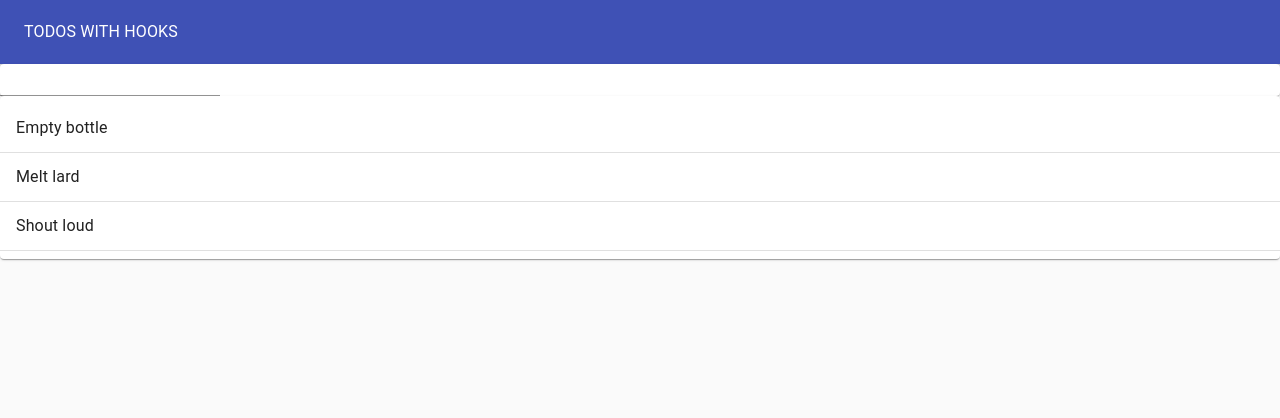
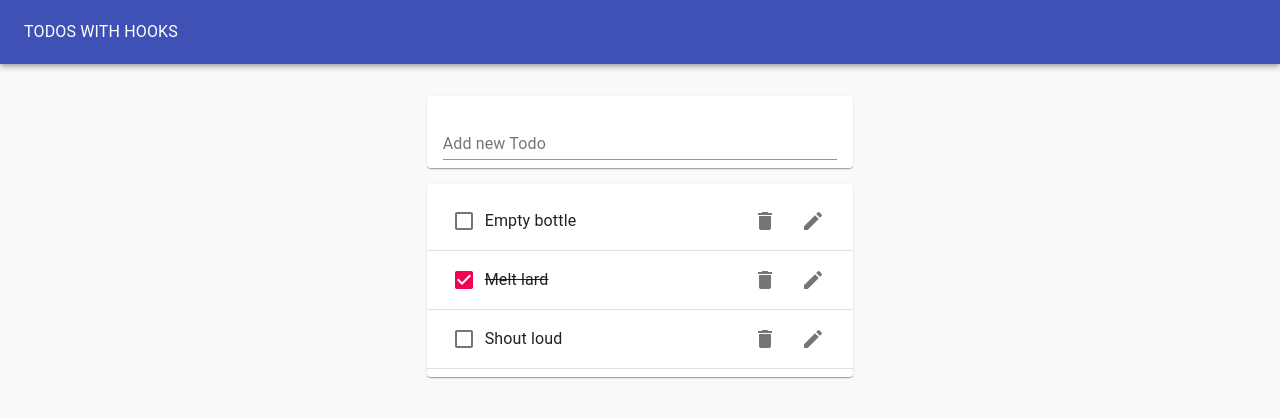
Before and after one commit to k-son/react-hooks-todo-app, a React (Create React App) app: page / in a window 1280 px wide. Shown: the top 418 px of the page. Built offline with nearby package versions, Linux system fonts and the light colour scheme.

Commit message:
Develop Todo component

```diff
--- a/package.json
+++ b/package.json
@@ -4,6 +4,7 @@
   "private": true,
   "dependencies": {
     "@material-ui/core": "^4.11.2",
+    "@material-ui/icons": "^4.11.2",
     "@testing-library/jest-dom": "^5.11.6",
     "@testing-library/react": "^11.2.2",
     "@testing-library/user-event": "^12.6.0",
--- /dev/null
+++ b/src/Todo.js
@@ -0,0 +1,31 @@
+import React from 'react';
+import ListItem from '@material-ui/core/ListItem';
+import ListItemText from '@material-ui/core/ListItemText';
+import Checkbox from '@material-ui/core/Checkbox';
+import IconButton from '@material-ui/core/IconButton';
+import DeleteIcon from '@material-ui/icons/Delete';
+import EditIcon from '@material-ui/icons/Edit';
+import ListItemSecondaryAction from '@material-ui/core/ListItemSecondaryAction';
+
+function Todo({ task, completed }) {
+  return (
+    <ListItem>
+      <Checkbox tabIndex={-1} checked={completed} />
+      <ListItemText
+        style={{textDecoration: completed && "line-through"}}
+      >
+        {task}
+      </ListItemText>
+      <ListItemSecondaryAction>
+        <IconButton aria-label="Delete">
+          <DeleteIcon />
+        </IconButton>
+        <IconButton aria-label="Edit">
+          <EditIcon />
+        </IconButton>
+      </ListItemSecondaryAction>
+    </ListItem>
+  );
+}
+
+export default Todo;
--- a/src/TodoApp.js
+++ b/src/TodoApp.js
@@ -39,8 +39,12 @@
           <Typography color='inherit'>TODOS WITH HOOKS</Typography>
         </Toolbar>
       </AppBar>
-      <TodoForm addTodo={addTodo} />
-      <TodoList todos={todos} />
+      <Grid container justify="center" style={{marginTop: '1rem'}}>
+        <Grid item xs={11} md={8} lg={4}>
+          <TodoForm addTodo={addTodo} />
+          <TodoList todos={todos} />
+        </Grid>
+      </Grid>
     </Paper>
   );
 }
--- a/src/TodoForm.js
+++ b/src/TodoForm.js
@@ -6,13 +6,19 @@
 function TodoForm({ addTodo }) {
   const [value, handleChange, reset] = useInputState('');
   return (
-    <Paper>
+    <Paper style={{margin: "1rem 0", padding: "0 1rem"}}>
       <form onSubmit={e => {
         e.preventDefault();
         addTodo(value);
         reset();
       }}>
-        <TextField value={value} onChange={handleChange} />
+        <TextField
+          value={value}
+          onChange={handleChange}
+          margin="normal"
+          label="Add new Todo"
+          fullWidth
+        />
       </form>
     </Paper>
   );
--- a/src/TodoList.js
+++ b/src/TodoList.js
@@ -4,6 +4,7 @@
 import Divider from '@material-ui/core/Divider';
 import ListItem from '@material-ui/core/ListItem';
 import ListItemText from '@material-ui/core/ListItemText';
+import Todo from './Todo';
 
 function TodoList(props) {
   return (
@@ -11,9 +12,7 @@
       <List>
         {props.todos.map(todo => (
           <>
-            <ListItem key={todo.id}>
-              <ListItemText>{todo.task}</ListItemText>
-            </ListItem>
+            <Todo task={todo.task} key={todo.id} completed={todo.completed} />
             <Divider />
           </>
         ))}
```
Also changed, not shown: 1 other file (tests, documents, lock files or other folders).
